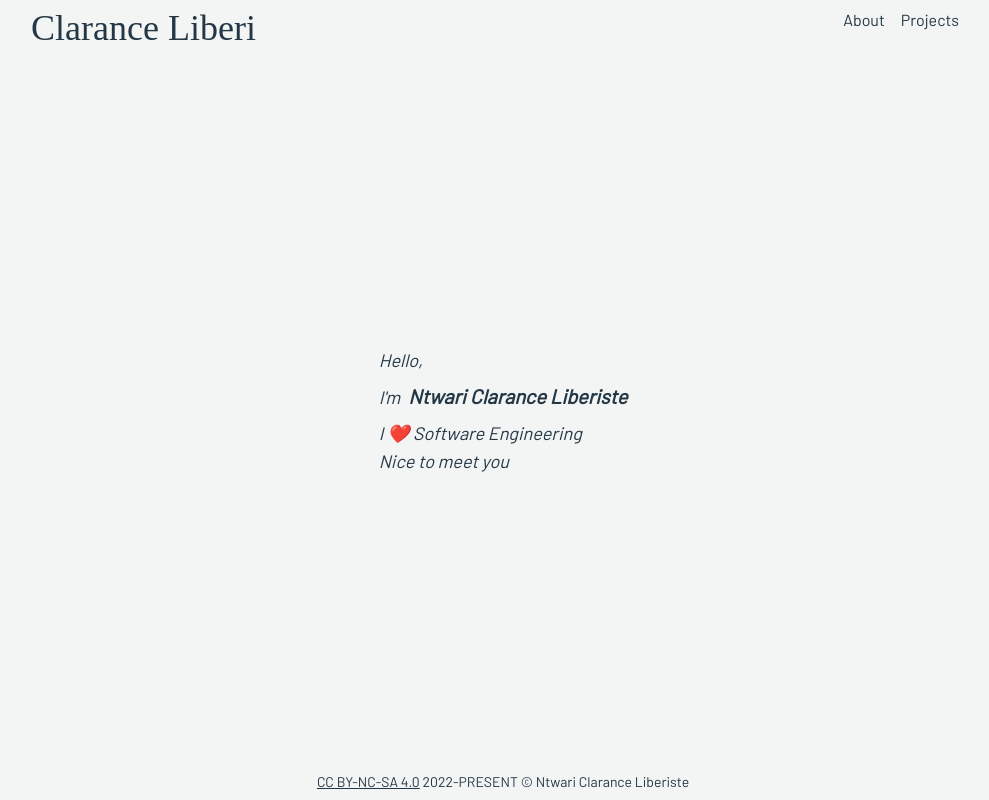
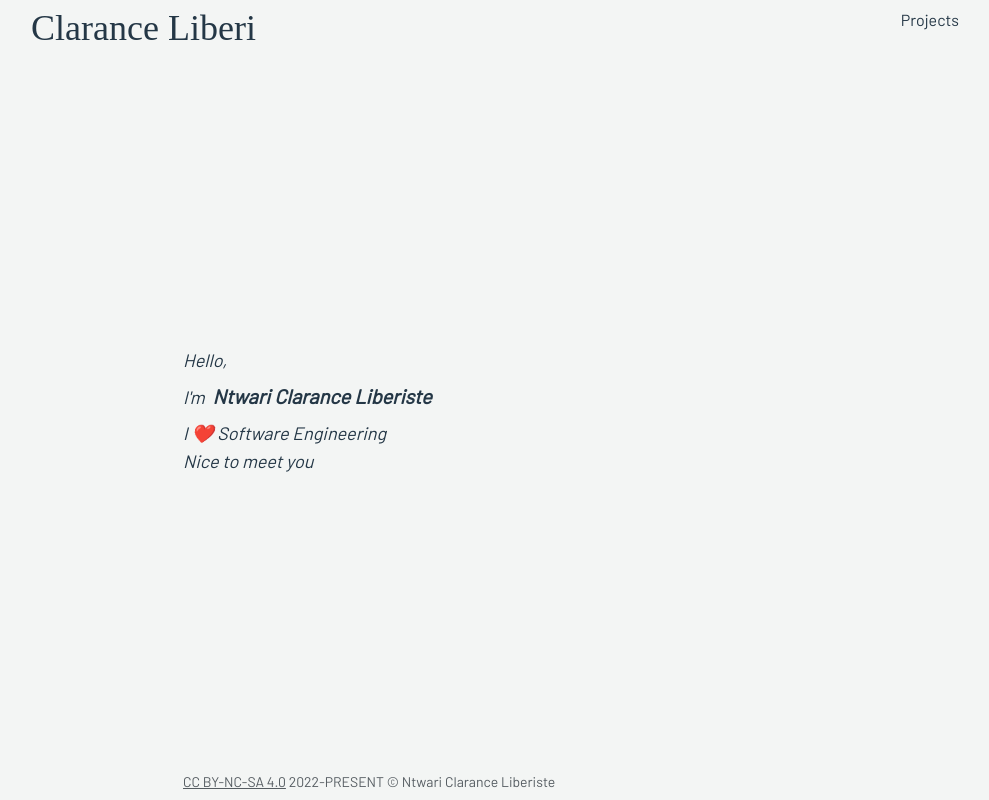
Before and after one commit to claranceliberi/claranceliberi.me, a Nuxt app: page / in a window 1280 px wide. Shown: the whole page, without its empty margins (137-1126 px from the left). Built offline with nearby package versions, Linux system fonts and the light colour scheme; a web font is replaced by a local one.

Commit message:
feat: some twikcs

```diff
--- a/components/atoms/Footer.vue
+++ b/components/atoms/Footer.vue
@@ -1,5 +1,5 @@
 <template>
-    <span class="text-sm">
+    <span class="text-sm text-color-sec">
         <a
             target="_blank"
             href="https://creativecommons.org/licenses/by-nc-sa/4.0/"
--- a/components/molecules/Navbar.vue
+++ b/components/molecules/Navbar.vue
@@ -8,9 +8,6 @@
             <atoms-logo />
         </div>
         <ul class="list-none links flex space-x-4">
-            <li>
-                <router-link class="no-underline" to="/about">About</router-link>
-            </li>
             <li>
                 <router-link class="no-underline" to="/projects">Projects</router-link>
             </li>
--- a/layouts/default.vue
+++ b/layouts/default.vue
@@ -8,7 +8,7 @@
                 <slot />
             </section>
             <footer class="flex py-2 justify-center">
-                <atoms-footer />
+                <atoms-footer class="w-4/6" />
             </footer>
         </div>
     </div>
--- a/pages/index.vue
+++ b/pages/index.vue
@@ -1,13 +1,16 @@
 <template>
-    <article>
-           <section class="flex items-center justify-center py-8 text-lg">
+    <article class="flex justify-center">
+        <section class="justify-center py-8 text-lg w-4/6">
             <article class="w-fit italic">
                 <p>Hello,</p>
                 <div class="py-2 flex items-baseline">
                     <p class="pr-2">I'm</p>
                     <h3 class="font-bold text-xl">Ntwari Clarance Liberiste</h3>
                 </div>
-                <p>I <span>❤️</span> Software Engineering</p>
+                <p>
+                    I
+                    <span>❤️</span> Software Engineering
+                </p>
                 <p>Nice to meet you</p>
             </article>
         </section>
--- a/pages/projects.vue
+++ b/pages/projects.vue
@@ -1,6 +1,6 @@
 <template>
-    <div>
-        <div>
+    <div class="flex justify-center">
+        <div class="w-4/6">
             <header class="pb-10">
                 <h3 class="text-4xl font-bold">Projects</h3>
                 <p class="text-color-sec">This is what took my time</p>
```
